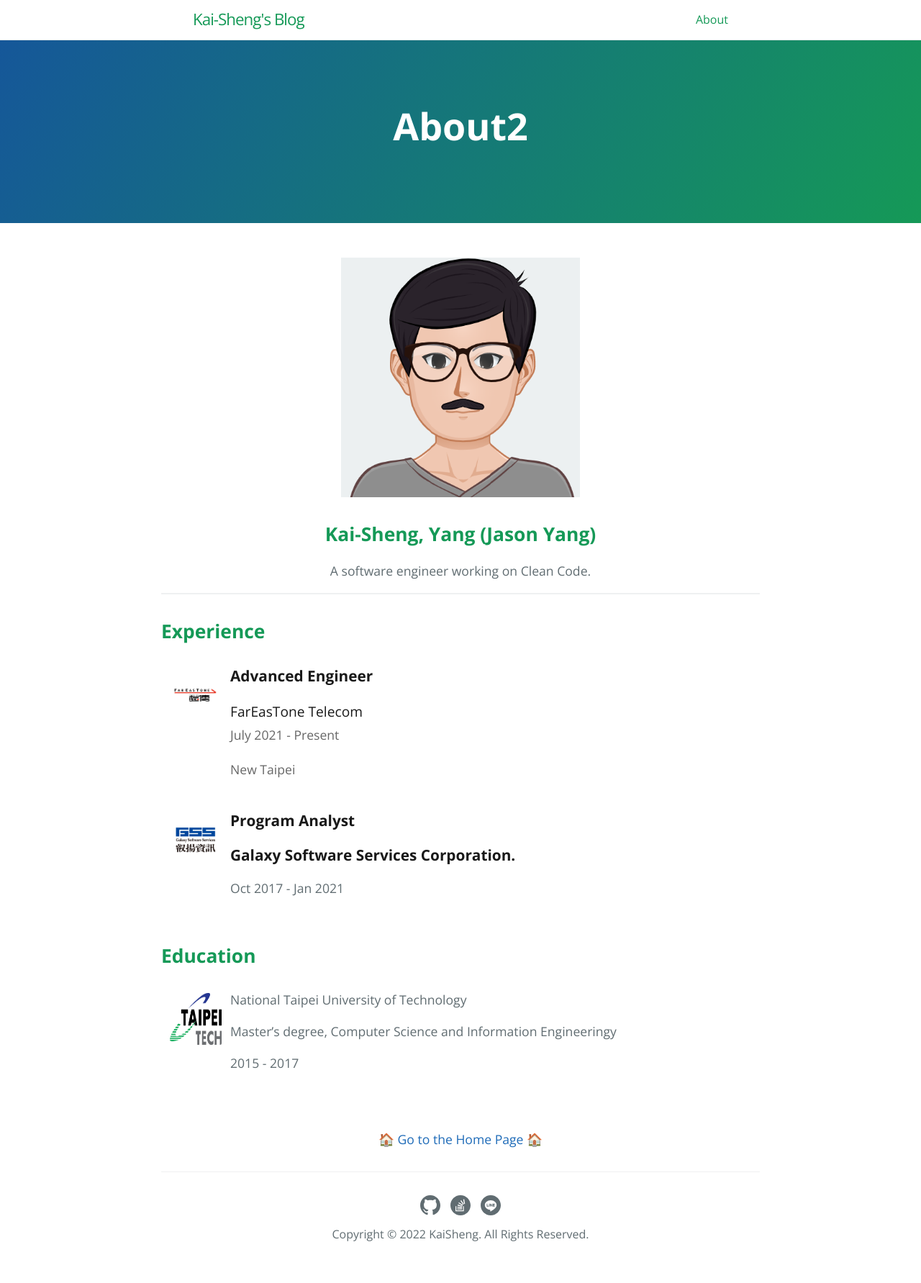
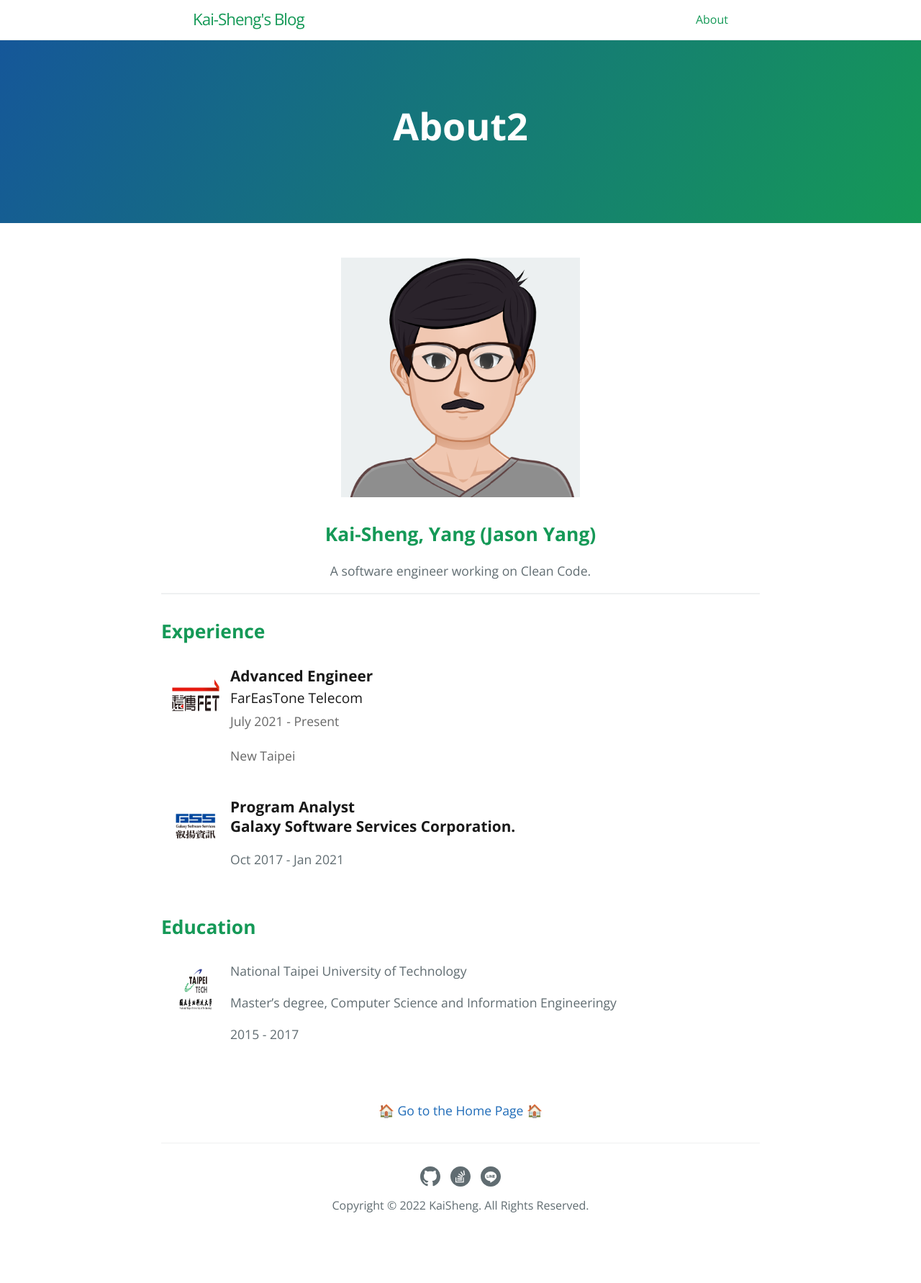
Before and after one commit to KaiSheng714/KaiSheng714.github.io, a Jekyll site: the page built from about2.html, in a window 1280 px wide. Shown: the whole page at 72% size. Built offline with Jekyll 4.4.1, drawn with Linux system fonts in a browser that asks for light colours; after the commit the page ends 1743 px from its top, so only the background shows below that.

Commit message:
profile2

```diff
--- a/_sass/blog/_layout.scss
+++ b/_sass/blog/_layout.scss
@@ -187,7 +187,7 @@ img[src*="size=small"] {
 }
 
 
-.profile-section-card__image {
+.profile-section-card_image {
   -ms-flex-negative: 0;
   flex-shrink: 0;
   margin-right: 4px;
@@ -200,7 +200,7 @@ img[src*="size=small"] {
   border-radius: 6px;
 }
 
-.profile-section-card__contents {
+.profile-section-card_contents {
   padding-left: 4px;
   -webkit-box-flex: 1;
   -ms-flex-positive: 1;
@@ -210,24 +210,24 @@ img[src*="size=small"] {
   overflow-wrap: break-word;
 }
 
-.profile-section-card__title {
+.profile-section-card_title {
   font-size: 1.3rem;
   line-height: 1.33333;
   font-weight: 600;
   color: rgba(0, 0, 0, 0.9);
-  margin-bottom: 0 !important;
+  margin: 0 !important;
 }
 
-.profile-section-card__subtitle {
+.profile-section-card_subtitle {
   font-size: 1.2rem;
   line-height: 1.75;
   font-weight: 400;
   color: rgba(0, 0, 0, 0.9);
-  margin-bottom: 0 !important;
+  margin: 0 !important;
   font-style: normal;
 }
 
-.profile-section-card__meta {
+.profile-section-card_meta {
   font-size: 1.1rem;
   line-height: 1.75;
   font-weight: 400;
--- a/about2.html
+++ b/about2.html
@@ -19,21 +19,21 @@ order: 0
 
   <ul style="list-style: none; padding-left: 0;">
     <li class="profile-section-card">
-      <img class="profile-section-card__image" alt="FarEasTone Telecom" src="/assets/image/profile-fareastone.png">
-      <div class="profile-section-card__contents">
-          <p class="profile-section-card__title">Advanced Engineer</p>
-          <p class="profile-section-card__subtitle">FarEasTone Telecom</p>
-          <div class="profile-section-card__meta">
+      <img class="profile-section-card_image" alt="FarEasTone Telecom" src="/assets/image/profile-fareastone.png">
+      <div class="profile-section-card_contents">
+          <p class="profile-section-card_title">Advanced Engineer</p>
+          <p class="profile-section-card_subtitle">FarEasTone Telecom</p>
+          <div class="profile-section-card_meta">
             <p>July 2021 - Present</p>
             <p>New Taipei</p>
           </div>
       </div>
     </li>
     <li class="profile-section-card">
-      <img class="profile-section-card__image" alt="Galaxy Software Services Corporation" src="/assets/image/profile-gss.png">
-      <div class="profile-section-card__contents">
-          <p class="profile-section-card__title">Program Analyst</p>
-          <p class="profile-section-card__title">Galaxy Software Services Corporation.</p>
+      <img class="profile-section-card_image" alt="Galaxy Software Services Corporation" src="/assets/image/profile-gss.png">
+      <div class="profile-section-card_contents">
+          <p class="profile-section-card_title">Program Analyst</p>
+          <p class="profile-section-card_title">Galaxy Software Services Corporation.</p>
           <p>Oct 2017 - Jan 2021</p>
       </div>
     </li>
@@ -43,8 +43,8 @@ order: 0
 
   <ul style="list-style: none; padding-left: 0;">
     <li class="profile-section-card">
-      <img class="profile-section-card__image" alt="National Taipei University of Technology" src="/assets/image/profile-ntut.png">
-      <div class="profile-section-card__contents">
+      <img class="profile-section-card_image" alt="National Taipei University of Technology" src="/assets/image/profile-ntut.png">
+      <div class="profile-section-card_contents">
           <p>National Taipei University of Technology</p>
           <p>Master’s degree, Computer Science and Information Engineeringy</p>
           <p>2015 - 2017</p>
```
Also changed, not shown: assets/image/profile-fareastone.png, assets/image/profile-ntut.png.
